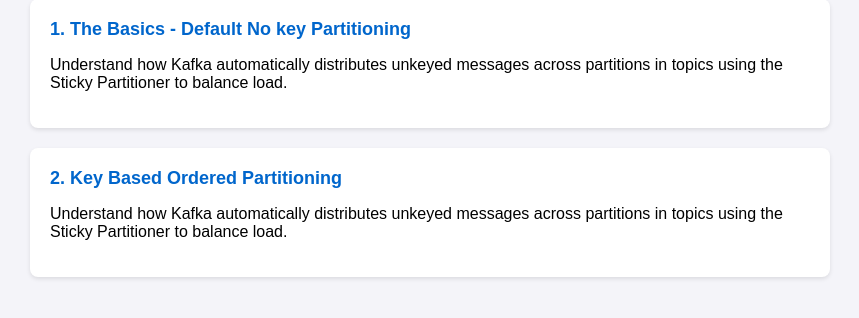
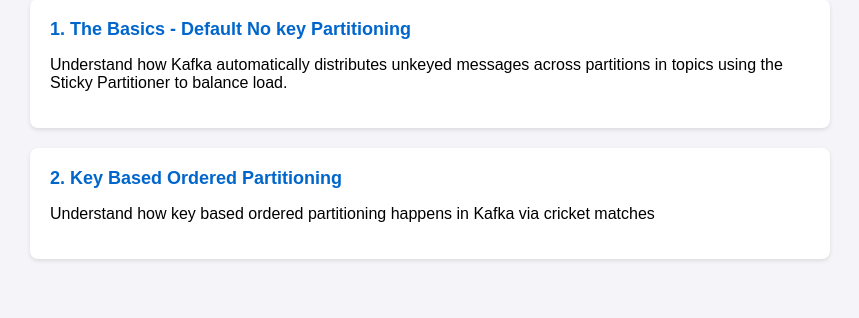
Before and after one commit to PorusTambi/KafkaPulse, a Node server app: page / in a window 1280 px wide. Shown: the part 167-485 px from the top of the page, without its empty margins (210-1069 px from the left). Run offline with Node 20, Linux system fonts and the light colour scheme.

Commit message:
changed description of Key Based Ordered Partitioning in home.ejs

```diff
--- a/views/Home.ejs
+++ b/views/Home.ejs
@@ -24,7 +24,7 @@
 
   <div class="feature-card">
     <a href="/keyed-ordered-partitioning">2. Key Based Ordered Partitioning</a>
-    <p>Understand how Kafka automatically distributes unkeyed messages across partitions in topics using the Sticky Partitioner to balance load.</p>
+    <p>Understand how key based ordered partitioning happens in Kafka via cricket matches</p>
   </div>
 
 </body>
```
